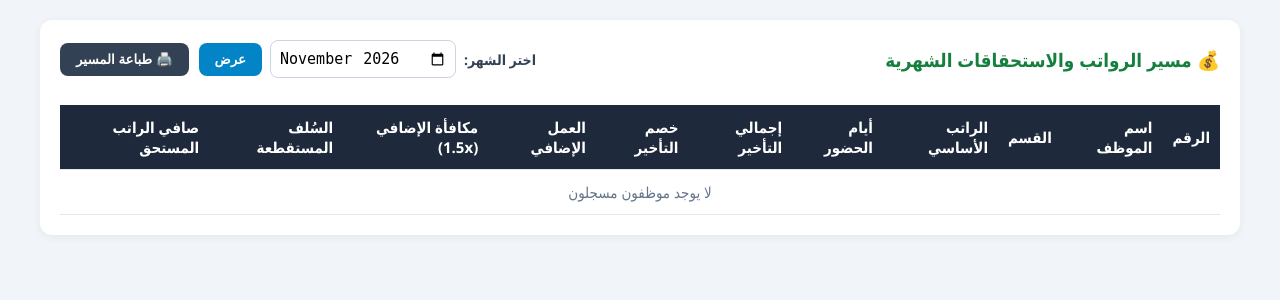
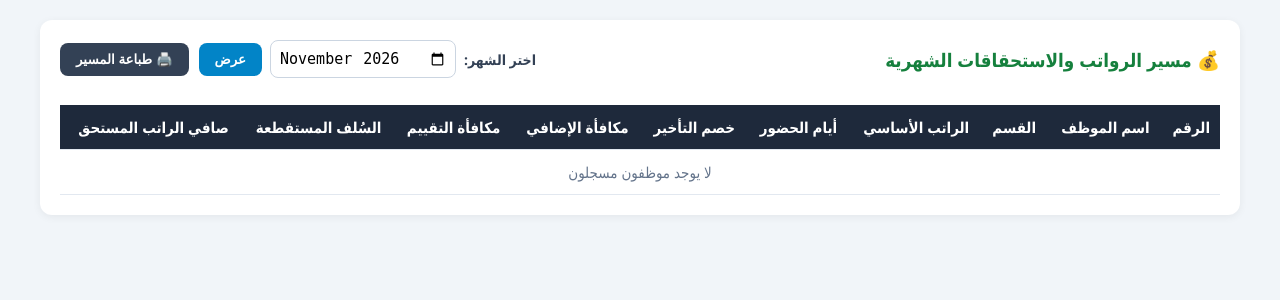
Before and after one commit to wahidhakamy-debug/attendance-system, a Flask app: page /payroll in a window 1280 px wide. Shown: the part 101-401 px from the top of the page. Run offline with Flask 3, Linux system fonts and the light colour scheme; the visitor is signed in with stand-in values (Sample User, id 1); data comes from the database, SQL or seed files in the repository; some libraries are stand-ins or nearby versions.

Commit message:
Update payroll table structure and remove columns

```diff
--- a/templates/payroll.html
+++ b/templates/payroll.html
@@ -28,10 +28,9 @@
                     <th>القسم</th>
                     <th>الراتب الأساسي</th>
                     <th>أيام الحضور</th>
-                    <th>إجمالي التأخير</th>
                     <th>خصم التأخير</th>
-                    <th>العمل الإضافي</th>
-                    <th>مكافأة الإضافي (1.5x)</th>
+                    <th>مكافأة الإضافي</th>
+                    <th>مكافأة التقييم</th>
                     <th>السُلف المستقطعة</th>
                     <th>صافي الراتب المستحق</th>
                 </tr>
@@ -44,15 +43,14 @@
                     <td>{{ p.department }}</td>
                     <td>{{ "%.2f"|format(p.base_salary) }} ر.س</td>
                     <td><span style="background:#e0f2fe; color:#0369a1; padding:4px 10px; border-radius:6px; font-weight:bold;">{{ p.days }} يوم</span></td>
-                    <td>{{ p.late_txt }}</td>
                     <td style="color:#dc2626; font-weight:bold;">- {{ "%.2f"|format(p.late_deduct) }} ر.س</td>
-                    <td>{{ p.ot_txt }}</td>
                     <td style="color:#16a34a; font-weight:bold;">+ {{ "%.2f"|format(p.ot_bonus) }} ر.س</td>
+                    <td style="color:#7c3aed; font-weight:bold;">+ {{ "%.2f"|format(p.eval_bonus) }} ر.س</td>
                     <td style="color:#d97706; font-weight:bold;">- {{ "%.2f"|format(p.adv_deduct) }} ر.س</td>
                     <td><span style="background:#dcfce7; color:#15803d; padding:6px 12px; border-radius:8px; font-weight:bold; font-size:16px;">{{ "%.2f"|format(p.net_salary) }} ر.س</span></td>
                 </tr>
                 {% else %}
-                <tr><td colspan="11" style="text-align:center; color:#64748b;">لا يوجد موظفون مسجلون</td></tr>
+                <tr><td colspan="10" style="text-align:center; color:#64748b;">لا يوجد موظفون مسجلون</td></tr>
                 {% endfor %}
             </tbody>
         </table>
```
